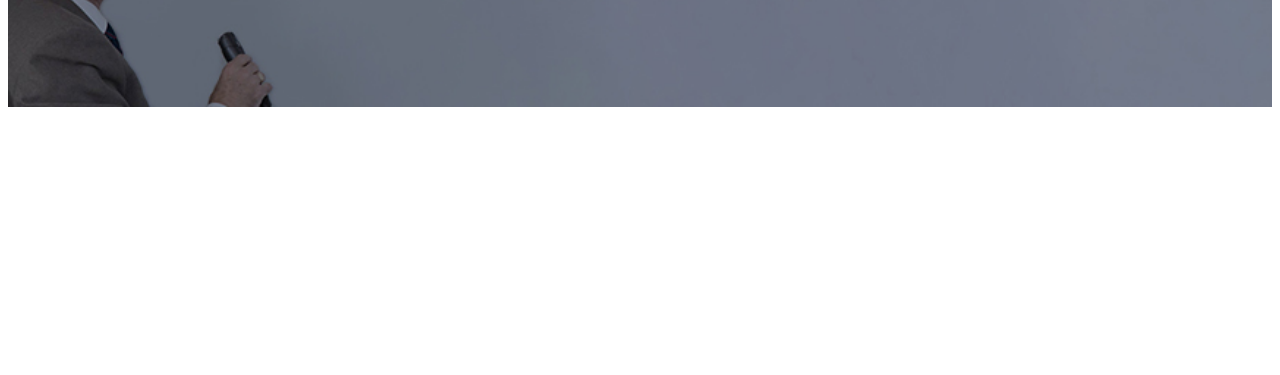
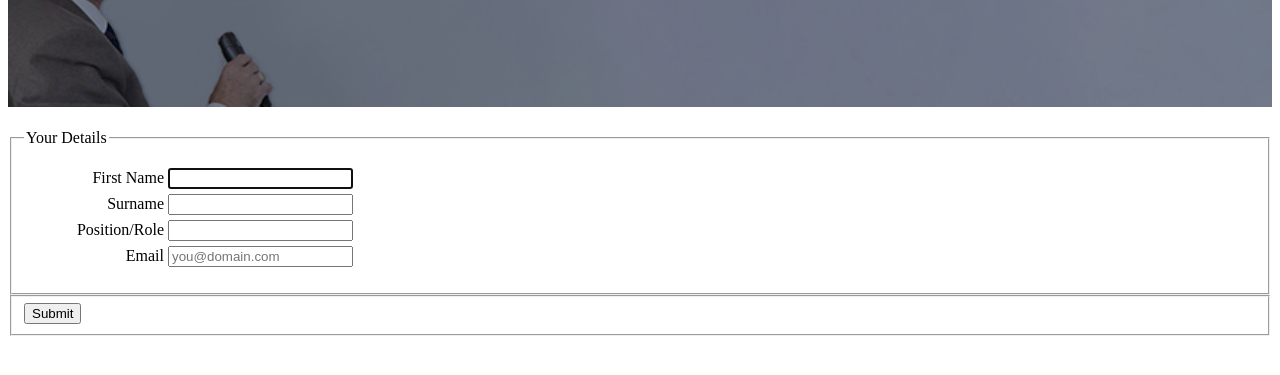
Before and after one commit to opsejf/Web-Development-Fundamentals-Exercises, a plain HTML site: page Exercise6Forms/registration.html in a window 1280 px wide. Shown: the part 261-636 px from the top of the page. Drawn offline with Linux system fonts and the light colour scheme.

Commit message:
changes to exercise 6, incomplete

```diff
--- a/Exercise6Forms/registration.html
+++ b/Exercise6Forms/registration.html
@@ -24,6 +24,34 @@
         <h1 style="background-image:url(images/trainer.jpg); padding: 4em 1em; color: white; background-size: cover">Course Registration</h1>
     </header>
 
+    <form>
+        <fieldset>
+            <legend>Your Details</legend>
+
+            <ul>
+                <li>
+                    <label id="firstname">First Name</label>
+                    <input type="text" id="firstname" autofocus required>
+                </li>
+                <li>
+                    <label id="surname">Surname</label>
+                    <input type="text" id="surname">
+                </li>
+                <li>
+                    <label id="role">Position/Role</label>
+                    <input type="text" id="role">
+                </li>
+                <li>
+                    <label id="email">Email</label>
+                    <input type="email" name="email" id="email" placeholder="you@domain.com" required>
+                </li>
+            </ul>
+        </fieldset>
+
+        <fieldset>
+            <input type="submit">
+        </fieldset>
+    </form>
     <!-- insert form here -->
 
 </body>
```
